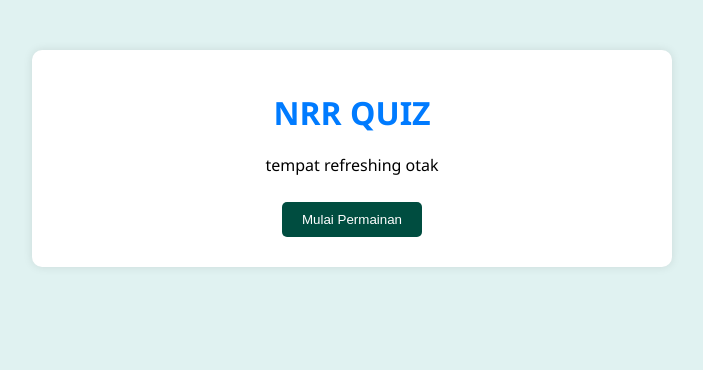
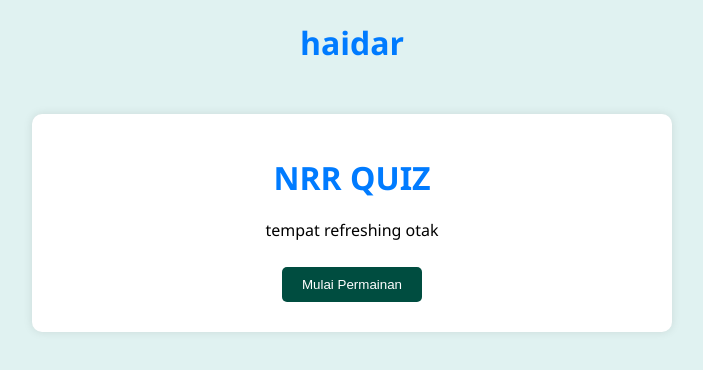
Before and after one commit to rifkir27/TekaTeki, a plain HTML site: page index.html in a window 1280 px wide. Shown: the whole page, without its empty margins (288-991 px from the left). Drawn offline with Linux system fonts and the light colour scheme.

Commit message:
mena,bahkan h1

```diff
--- a/index.html
+++ b/index.html
@@ -8,6 +8,7 @@
 
 </head>
 <body>
+    <h1>haidar</h1>
     <div id="container">
         <h1>NRR QUIZ</h1>
         <div id="beranda">
@@ -218,6 +219,7 @@
             document.getElementById('score').textContent = '';
         }
 
+
         // Start the quiz by displaying the first question
         displayQuestion();
     </script>
```
